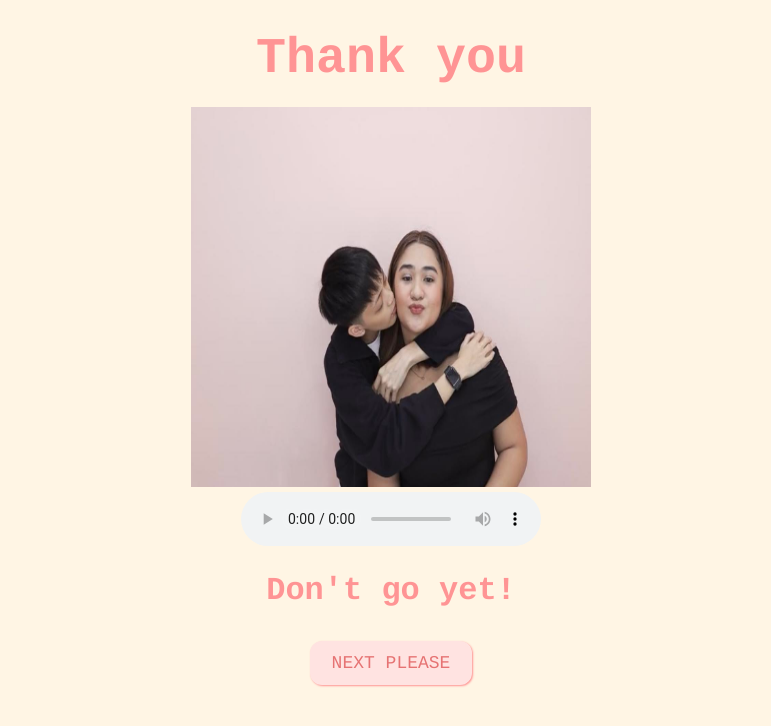
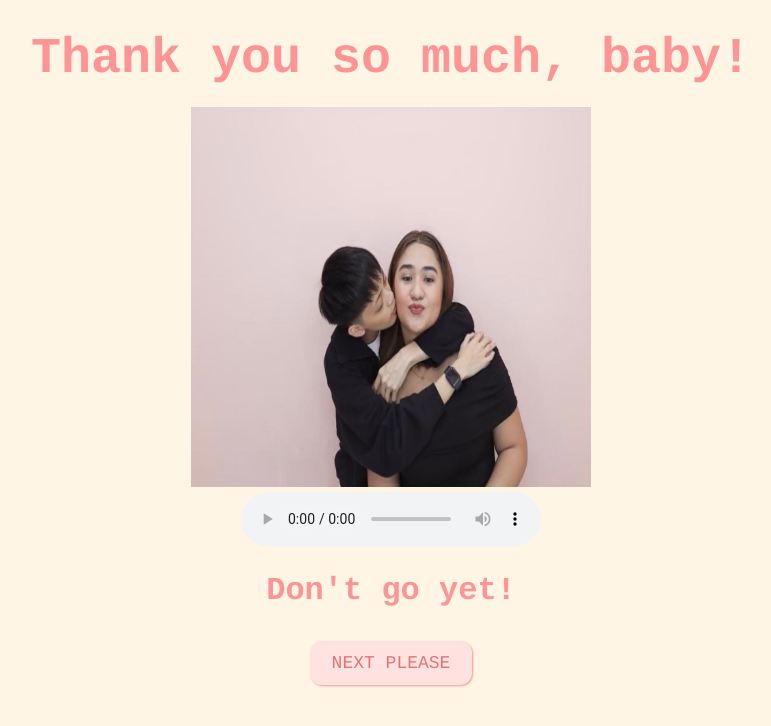
Before and after one commit to crtzmc/valentine, a plain HTML site: page valentine.github.io-main/thankyou.html in a window 1280 px wide. Shown: the whole page, without its empty margins (249-1020 px from the left). Drawn offline with Linux system fonts and the light colour scheme.

Commit message:
2nd commit

```diff
--- a/valentine.github.io-main/thankyou.html
+++ b/valentine.github.io-main/thankyou.html
@@ -7,7 +7,7 @@
     <link rel="stylesheet" href="css/lastpage.css" />
   </head>
   <body>
-    <div id="thankyou"><b>Thank you</b></div>
+    <div id="thankyou"><b>Thank you so much, baby!</b></div>
 
     <img id="rizz" src="picture.jpg" alt="rizzler god" class="responsive" />
     <br />
```
